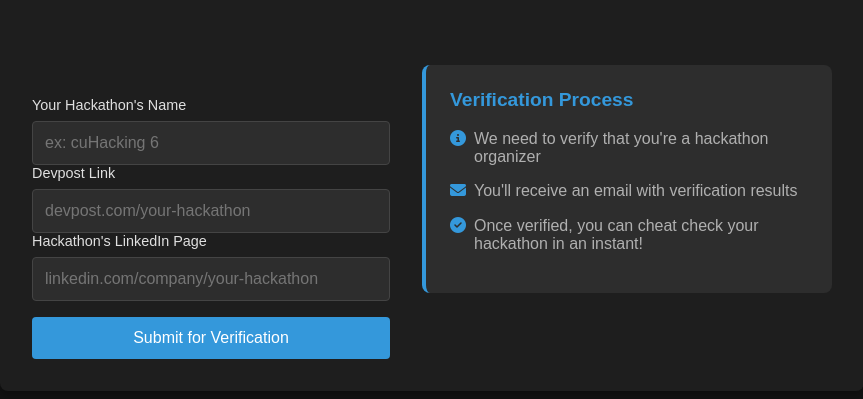
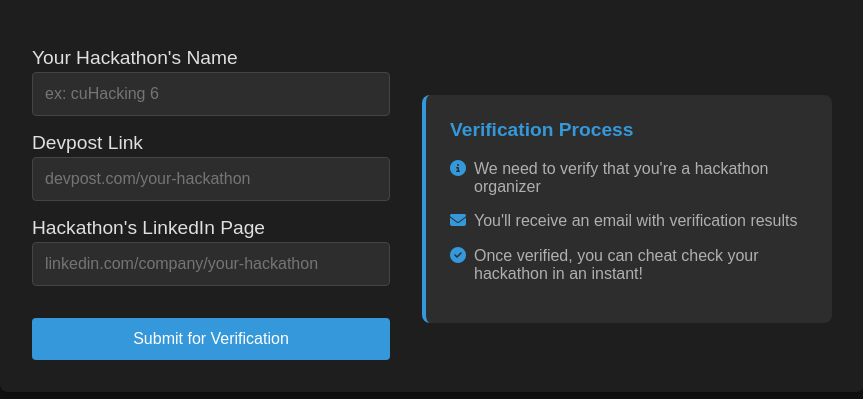
Before and after one commit to isharghura/HackVerify, a Flask app: template templates/dashboard.html in a window 1280 px wide. Shown: the part 239-638 px from the top of the page, without its empty margins (208-1071 px from the left). Run offline with Flask 3, Linux system fonts and the light colour scheme; the template is opened without the code that fills it, so the values that code supplies are empty.

Commit message:
style: small edits

```diff
--- a/static/styles.css
+++ b/static/styles.css
@@ -40,7 +40,7 @@ header p {
 form {
     display: flex;
     flex-direction: column;
-    margin-top: 2rem;
+    margin-top: -1rem;
 }
 
 .form-group {
@@ -48,9 +48,9 @@ form {
 }
 
 label {
-    font-size: 0.9rem;
+    font-size: 1.2rem;
     color: #e0e0e0;
-    margin-bottom: 0.5rem;
+    margin-bottom: 0.2rem;
     display: block;
 }
 
@@ -63,6 +63,7 @@ input {
     box-sizing: border-box;
     background-color: #2d2d2d;
     color: #e0e0e0;
+    margin-bottom: 1rem;
 }
 
 input:focus {
@@ -206,6 +207,7 @@ form {
     border-radius: 8px;
     border-left: 4px solid #3498db;
     max-width: 400px;
+    margin-top: 2rem;
 }
 
 .reminder-box h3 {
```
